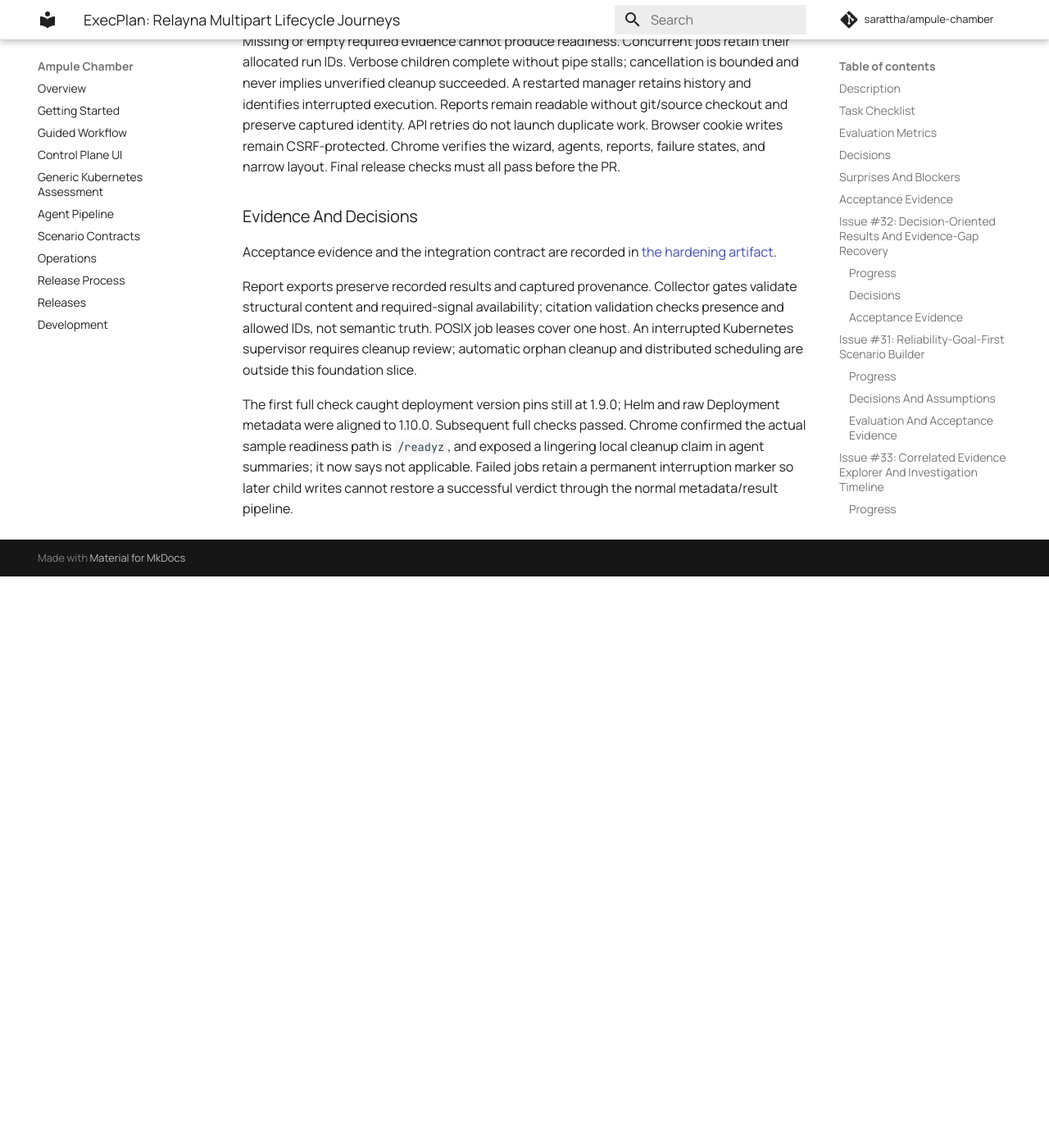
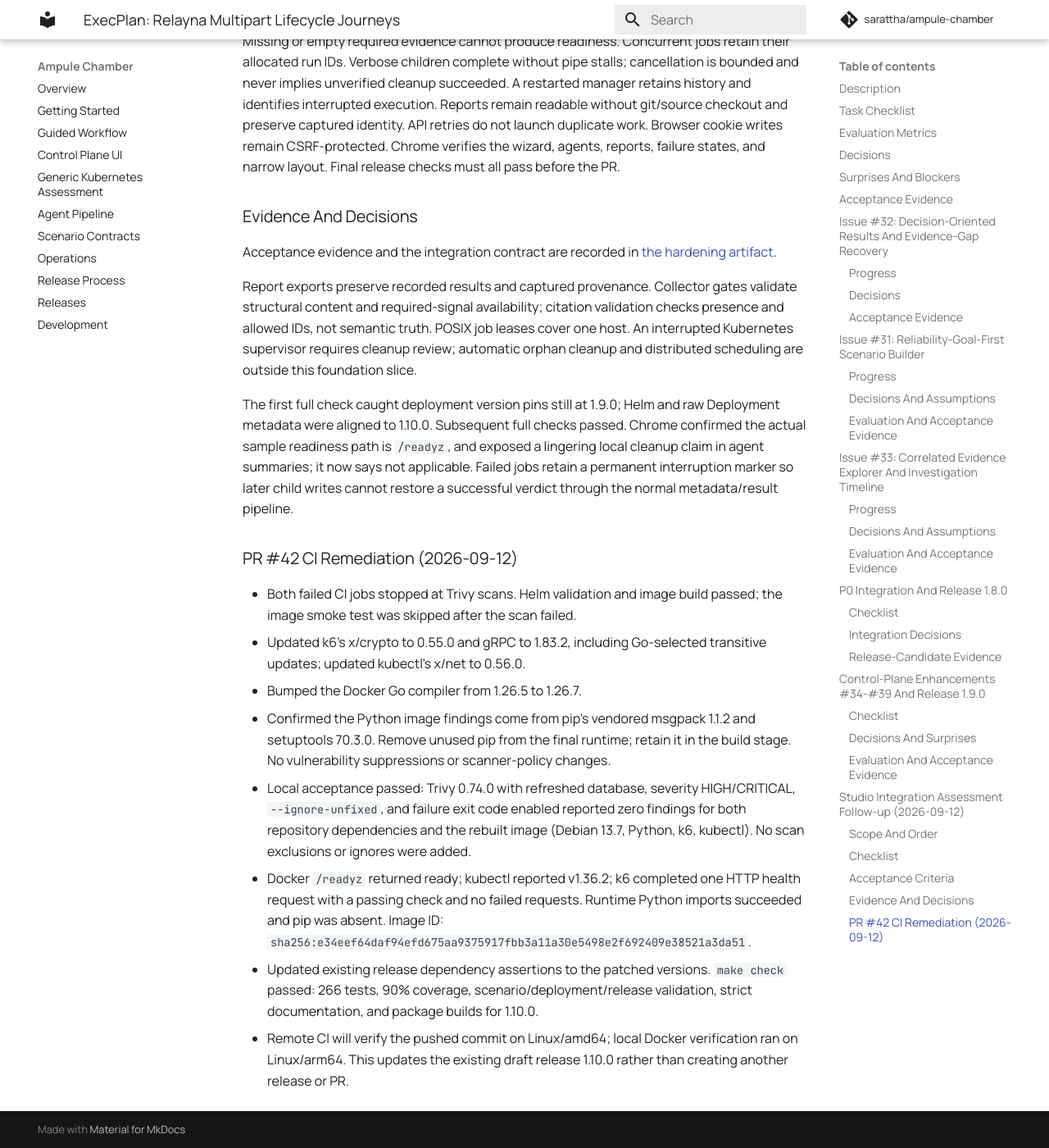
Before and after one commit to sarattha/ampule-chamber, an MkDocs documentation site: the page built from docs/internal/phases/phase-03-traffic-and-chaos/ExecPlan.md, in a window 1280 px wide and 1400 px high, scrolled down 13371 px. Shown: the whole window at 82% size. Built offline with MkDocs 1.6.1 and Material for MkDocs 9.7.7, drawn with Linux system fonts in a browser that asks for light colours; comment, search, counter and statistics services are not loaded; before the commit the page ends 14074 px from its top, so only the background shows below that.

Commit message:
Patch bundled tool dependencies and remove vulnerable runtime pip

```diff
--- a/docs/internal/phases/phase-03-traffic-and-chaos/ExecPlan.md
+++ b/docs/internal/phases/phase-03-traffic-and-chaos/ExecPlan.md
@@ -518,3 +518,28 @@
 local cleanup claim in agent summaries; it now says not applicable. Failed jobs
 retain a permanent interruption marker so later child writes cannot restore a
 successful verdict through the normal metadata/result pipeline.
+
+### PR #42 CI Remediation (2026-09-12)
+
+- Both failed CI jobs stopped at Trivy scans. Helm validation and image build
+  passed; the image smoke test was skipped after the scan failed.
+- Updated k6's x/crypto to 0.55.0 and gRPC to 1.83.2, including Go-selected
+  transitive updates; updated kubectl's x/net to 0.56.0.
+- Bumped the Docker Go compiler from 1.26.5 to 1.26.7.
+- Confirmed the Python image findings come from pip's vendored msgpack 1.1.2
+  and setuptools 70.3.0. Remove unused pip from the final runtime; retain it
+  in the build stage. No vulnerability suppressions or scanner-policy changes.
+- Local acceptance passed: Trivy 0.74.0 with refreshed database, severity
+  HIGH/CRITICAL, `--ignore-unfixed`, and failure exit code enabled reported
+  zero findings for both repository dependencies and the rebuilt image
+  (Debian 13.7, Python, k6, kubectl). No scan exclusions or ignores were added.
+- Docker `/readyz` returned ready; kubectl reported v1.36.2; k6 completed one
+  HTTP health request with a passing check and no failed requests. Runtime
+  Python imports succeeded and pip was absent. Image ID:
+  `sha256:e34eef64daf94efd675aa9375917fbb3a11a30e5498e2f692409e38521a3da51`.
+- Updated existing release dependency assertions to the patched versions.
+  `make check` passed: 266 tests, 90% coverage, scenario/deployment/release
+  validation, strict documentation, and package builds for 1.10.0.
+- Remote CI will verify the pushed commit on Linux/amd64; local Docker
+  verification ran on Linux/arm64. This updates the existing draft release
+  1.10.0 rather than creating another release or PR.
```
Also changed, not shown: CHANGELOG.md (+2 -0 lines), 6 other files.
